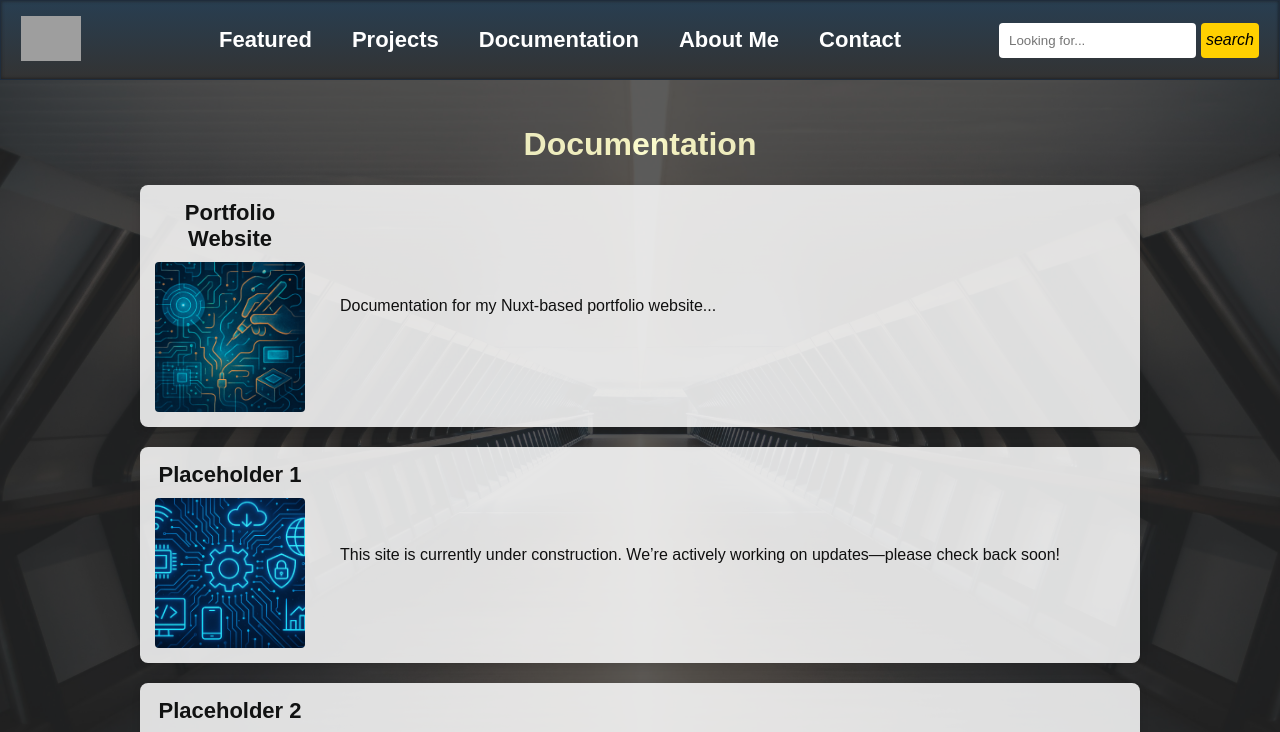
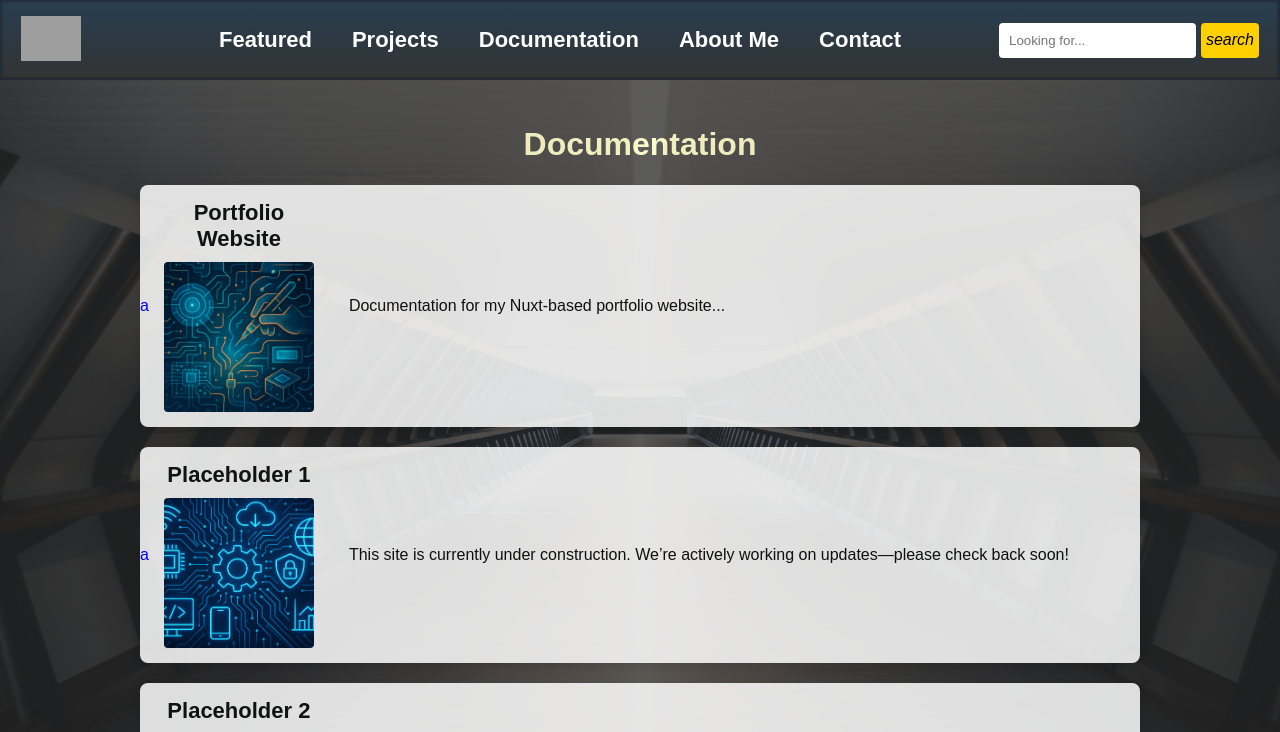
Before and after one commit to RJNed/Portfolio, a Nuxt app: page /Documentation in a window 1280 px wide. Shown: the top 732 px of the page. Built offline with nearby package versions, Linux system fonts and the light colour scheme; grey boxes are pictures that could not be loaded.

Commit message:
fix: git please update this component

```diff
--- a/components/documentCard.vue
+++ b/components/documentCard.vue
@@ -1,5 +1,5 @@
 <template>
-    <NuxtLink :to="`/documents/${slug}`" class="cardContainer">
+    <NuxtLink :to="`/documents/${slug}`" class="cardContainer"> a
       <div class="imageSection">
         <h3 class="projectName">{{ name }}</h3>
         <img :src="image" :alt="name" class="projectPreview" />
@@ -9,6 +9,7 @@
       </div>
     </NuxtLink>
   </template>
+
 
   <script setup>
   defineProps({
```
